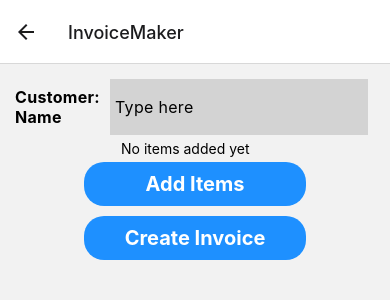
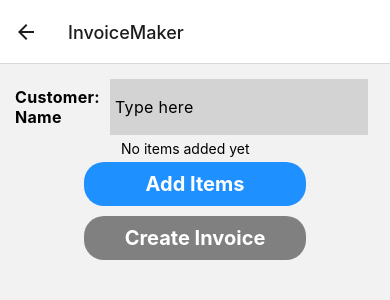
Before and after one commit to gulshan-ara/Thermal_Invoice_maker, a React Native app: screen /InvoiceMaker in a window 390 px wide. Shown: the top 300 px of the page. Built offline with nearby package versions, Linux system fonts and the light colour scheme; some icons are missing.

Commit message:
build - Invoice creation functionality developed completely

```diff
--- a/components/TouchableButton.js
+++ b/components/TouchableButton.js
@@ -1,9 +1,10 @@
 import { StyleSheet, Text, TouchableOpacity, View } from "react-native";
 import React from "react";
 
-const TouchableButton = ({ buttonText, onPressAction }) => {
+const TouchableButton = ({ buttonText, onPressAction, disabled }) => {
+	const bgColor = disabled && disabled === true ? "grey" : "dodgerblue";
 	return (
-		<TouchableOpacity onPress={onPressAction} style={styles.button}>
+		<TouchableOpacity onPress={onPressAction} style={{...styles.button, backgroundColor: bgColor}} disabled={disabled}>
 			<Text style={styles.buttonText}>{buttonText}</Text>
 		</TouchableOpacity>
 	);
@@ -13,7 +14,6 @@ export default TouchableButton;
 
 const styles = StyleSheet.create({
 	button: {
-		backgroundColor: "dodgerblue",
 		padding: 5,
 		borderRadius: 20,
 		margin: 5,
--- a/navigation/MainNavigation.js
+++ b/navigation/MainNavigation.js
@@ -3,6 +3,7 @@ import { NavigationContainer } from "@react-navigation/native";
 import { createStackNavigator } from "@react-navigation/stack";
 import HomeScreen from "../screens/HomeScreen";
 import InvoiceMaker from "../screens/InvoiceMaker";
+import InvoicePreview from "../screens/InvoicePreview";
 
 const Stack = createStackNavigator();
 
@@ -16,6 +17,7 @@ export default function MainNavigation() {
 					options={{ headerShown: false }}
 				/>
         <Stack.Screen name="InvoiceMaker" component={InvoiceMaker}/>
+				<Stack.Screen name="InvoicePreview" component={InvoicePreview}/>
 			</Stack.Navigator>
 		</NavigationContainer>
 	);
--- a/screens/InvoiceMaker.js
+++ b/screens/InvoiceMaker.js
@@ -11,13 +11,15 @@ import TouchableButton from "../components/TouchableButton";
 import AwesomeAlert from "react-native-awesome-alerts";
 import { AntDesign } from "@expo/vector-icons";
 
-const InvoiceMaker = () => {
+const InvoiceMaker = ({ navigation }) => {
 	const [customerName, setCustomerName] = useState("");
 	const [itemName, setItemName] = useState("");
 	const [pricePerUnit, setPricePerUnit] = useState("");
 	const [quantity, setQuantity] = useState("");
 	const [isAddItemPressed, setIsAddItemPressed] = useState(false);
 	const [items, setItems] = useState([]);
+
+	const isDisabled = customerName === "" || items === [];
 
 	const handleDeleteItem = (index) => {
 		const updatedItems = [...items];
@@ -27,9 +29,13 @@ const InvoiceMaker = () => {
 
 	const renderItem = ({ item, index }) => {
 		return (
-			<View style={{flexDirection: "row", marginHorizontal: 10}}>
-				<Text style={{...styles.itemRowText, marginRight: 35}}>{item.item}</Text>
-				<Text style={{...styles.itemRowText, marginRight: 35}}>{item.price}</Text>
+			<View style={{ flexDirection: "row", marginHorizontal: 10 }}>
+				<Text style={{ ...styles.itemRowText, marginRight: 35 }}>
+					{item.item}
+				</Text>
+				<Text style={{ ...styles.itemRowText, marginRight: 35 }}>
+					{item.price}
+				</Text>
 				<Text style={styles.itemRowText}>{item.unit}</Text>
 				<TouchableOpacity onPress={() => handleDeleteItem(index)}>
 					<AntDesign
@@ -51,7 +57,11 @@ const InvoiceMaker = () => {
 					onChangeText={(txt) => setCustomerName(txt)}
 					value={customerName}
 				/>
-				{items.length === 0 && <Text style={{marginHorizontal: "30%"}}>No items added yet</Text>}
+				{items.length === 0 && (
+					<Text style={{ marginHorizontal: "30%" }}>
+						No items added yet
+					</Text>
+				)}
 				{items.length > 0 && (
 					<View style={styles.itemListHeader}>
 						<Text style={styles.itemColumnHeader}>Item Name</Text>
@@ -70,15 +80,26 @@ const InvoiceMaker = () => {
 					buttonText="Add Items"
 					onPressAction={() => setIsAddItemPressed(true)}
 				/>
-				<TouchableButton buttonText="Create Invoice" />
+				<TouchableButton
+					buttonText="Create Invoice"
+					disabled={isDisabled}
+					onPressAction={() => navigation.navigate("InvoicePreview", {
+						name : customerName,
+						items : items,
+						date : new Date().toISOString()
+					})}
+				/>
 			</View>
+
 			<AwesomeAlert
 				show={isAddItemPressed}
 				title="Item Details"
 				closeOnTouchOutside={true}
 				closeOnHardwareBackPress={false}
 				showCancelButton={true}
-				showConfirmButton={true}
+				showConfirmButton={
+					!(itemName === "" || pricePerUnit === "" || quantity === "")
+				}
 				cancelText="Cancel"
 				confirmText="Add Item"
 				confirmButtonColor="dodgerblue"
@@ -140,12 +161,12 @@ const styles = StyleSheet.create({
 		letterSpacing: 0.3,
 		fontSize: 16,
 	},
-  itemRowText: {
-    fontWeight: '500',
-    letterSpacing: 0.3,
-    color: 'black',
-    fontSize: 16,
-    width: 75,
-    marginRight: 10,
-  }
+	itemRowText: {
+		fontWeight: "500",
+		letterSpacing: 0.3,
+		color: "black",
+		fontSize: 16,
+		width: 75,
+		marginRight: 10,
+	},
 });
--- /dev/null
+++ b/screens/InvoicePreview.js
@@ -0,0 +1,18 @@
+import { StyleSheet, Text, View } from "react-native";
+import React from "react";
+
+const InvoicePreview = ({ route }) => {
+  const {name, items, date} = route.params;
+	return (
+		<View>
+			<Text>InvoicePreview</Text>
+      <Text>{name}</Text>
+      <Text>{items.length}</Text>
+      <Text>{date}</Text>
+		</View>
+	);
+};
+
+export default InvoicePreview;
+
+const styles = StyleSheet.create({});
```
